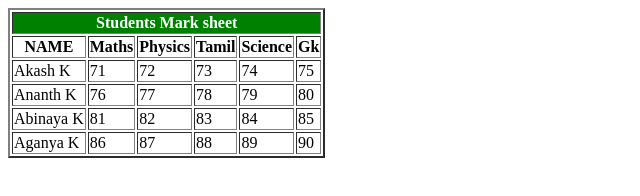
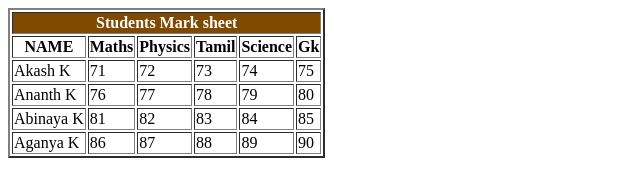
Before and after one commit to K-Akashh/HTML, a plain HTML site: page table.html in a window 1280 px wide. Shown: the whole page, without its empty margins (0-640 px from the left). Drawn offline with Linux system fonts and the light colour scheme.

Commit message:
created css

```diff
--- /dev/null
+++ b/style.css
@@ -0,0 +1,4 @@
+.heading{
+    background-color: rgb(128, 73, 0);
+    color: white;
+}
--- a/table.html
+++ b/table.html
@@ -4,11 +4,12 @@
     <meta charset="UTF-8">
     <meta name="viewport" content="width=device-width, initial-scale=1.0">
     <title>HTML</title>
+    <link rel="stylesheet" href="style.css">
 </head>
 <body>
     <Table BORDER="2" 2px solid black; border-collapse: collapse;>
         <tr>
-            <th colspan="6" style="background-color: green ;color: white;">Students Mark sheet</th>
+            <th colspan="6" class="heading">Students Mark sheet</th>
         </tr>
         <tr>
             <TH>NAME</TH>
```
